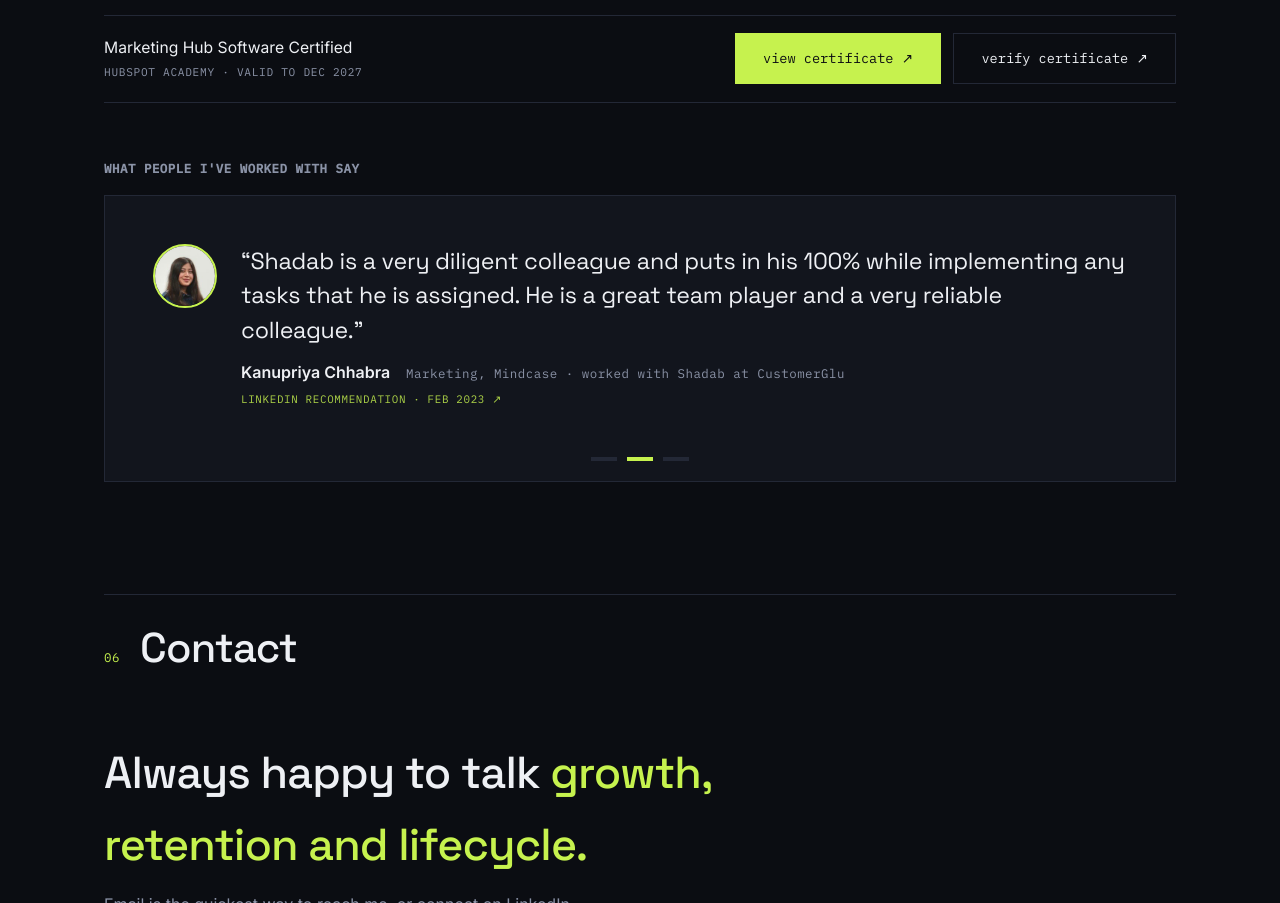
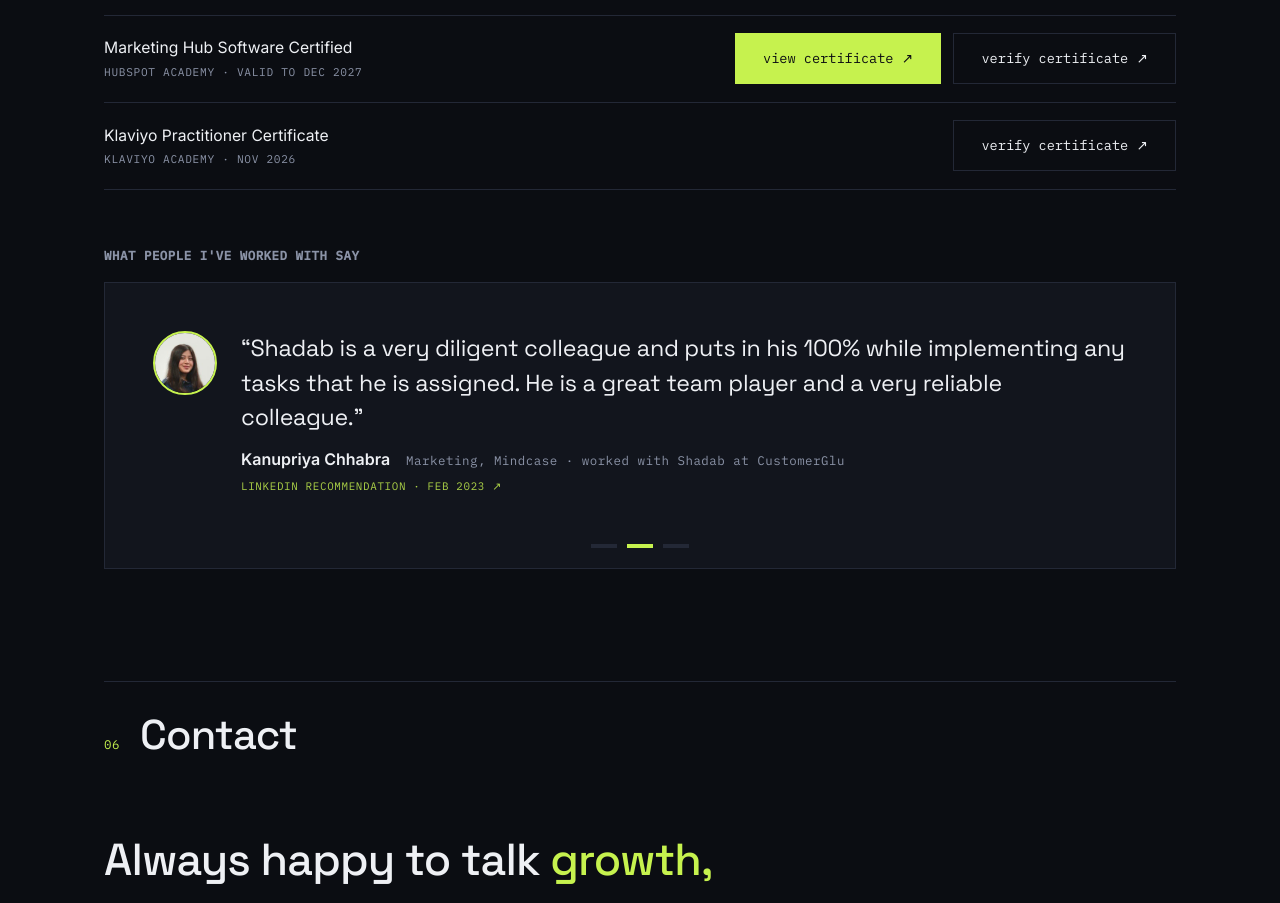
Before and after one commit to shadabkhansir/shadabkhan, a plain HTML site: page index.html in a window 1280 px wide. Shown: the part 7117-8020 px from the top of the page. Drawn offline with Linux system fonts and the light colour scheme; animation ran at ten frames a second.

Commit message:
Add Klaviyo Practitioner certificate to resume and Credentials
Verified via credential.klaviyo.com. Resume still fits one page.

Co-Authored-By: Claude Opus 5.5 <noreply@anthropic.com>
Claude-Session: https://claude.ai/code/session_015uom4PJR4NUB7gENsbKgmP

```diff
--- a/index.html
+++ b/index.html
@@ -979,6 +979,13 @@
           </span>
         </li>
 
+        <li class="cred reveal">
+          <span class="cred-name">Klaviyo Practitioner Certificate <span class="cred-issuer mono">Klaviyo Academy · Nov 2026</span></span>
+          <span class="cred-meta">
+            <a class="btn btn-line cred-verify" href="https://credential.klaviyo.com/0d831839-a4a6-4e54-926c-9dbbf1fc332e" target="_blank" rel="noopener noreferrer">verify certificate ↗</a>
+          </span>
+        </li>
+
         <!-- ===== HIDDEN until there is proof =====
              To show one: move it above this comment (outside the comment),
              drop its certificate image into certs/, point the view link at it,
```
Also changed, not shown: 2 other files.
